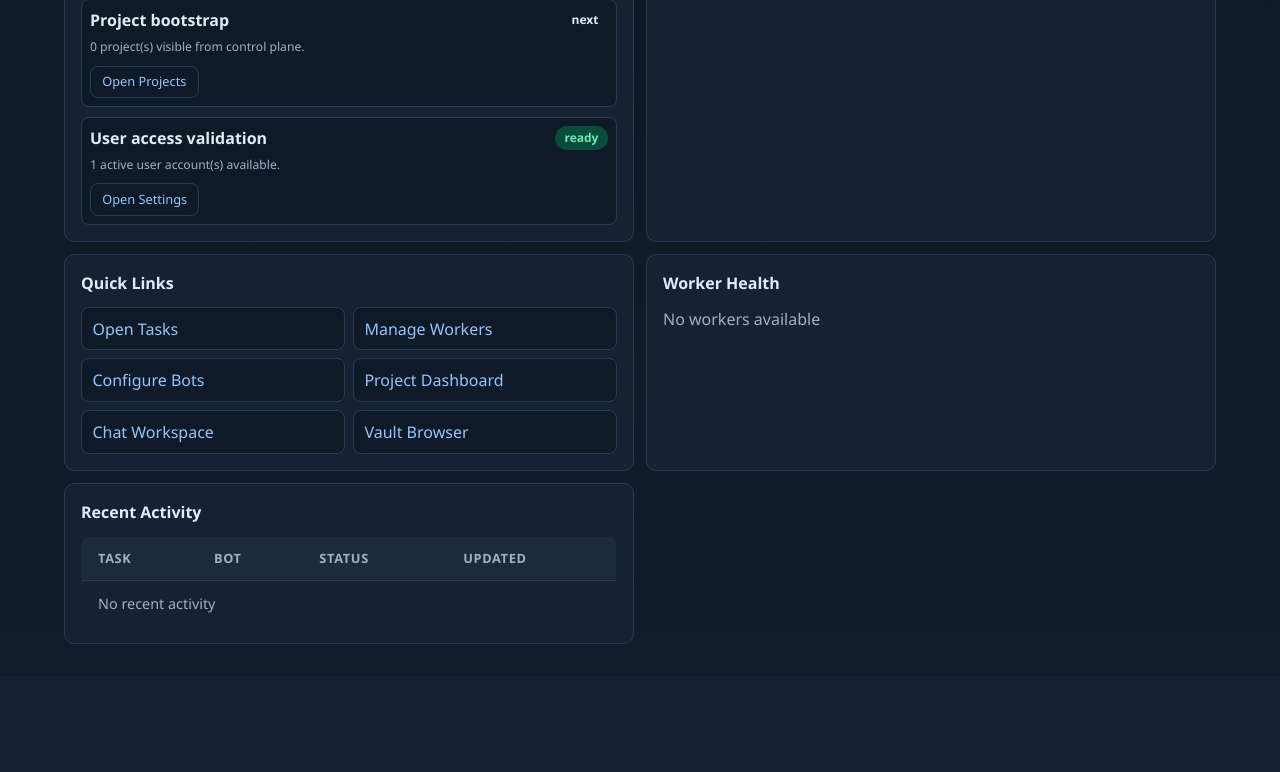
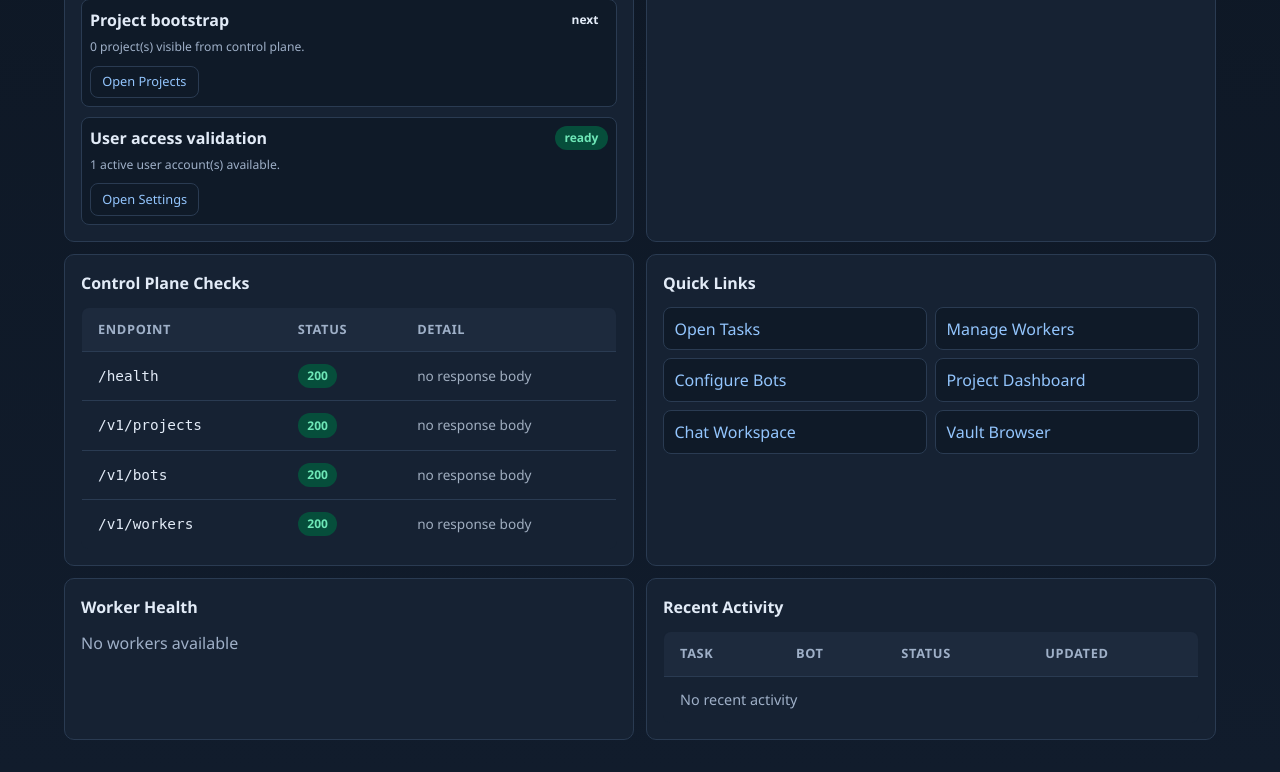
Before and after one commit to Jacobdrosol/NexusAI, a Flask app: page / in a window 1280 px wide. Shown: the part 1358-2130 px from the top of the page. Before the commit the page ends 2002 px from the top, so only its background shows below. Run offline with Flask 3, Linux system fonts and the light colour scheme; a user stored in the database is signed in; data comes from the database, SQL or seed files in the repository; tables that the repository leaves empty hold one stand-in row (values such as "Sample post"); data that the repository does not hold is empty; some libraries are stand-ins or nearby versions.

Commit message:
projects: fix detail page crash and surface CP checks
Fix the project detail page crash caused by undefined GitHub status fields reaching the template JSON renderer, so newly created projects open into the real configuration UI instead of a 500 error.

Normalize GitHub status and webhook event payloads in the dashboard route, harden the template against partial control-plane responses, and add a happy-path render regression for project detail.

Also ship the in-progress overview control-plane diagnostics panel so operators can see health versus authenticated /v1 endpoint failures directly in the app.

```diff
--- a/dashboard/app.py
+++ b/dashboard/app.py
@@ -106,6 +106,9 @@
         cp_bots = cp.list_bots()
         cp_projects = cp.list_projects()
         cp_tasks = cp.list_tasks()
+        cp_endpoint_checks = cp.probe_paths(
+            ["/health", "/v1/projects", "/v1/bots", "/v1/workers"]
+        )
         cp_auth_ok = (
             cp_workers is not None and cp_bots is not None and cp_projects is not None
         )
@@ -398,6 +401,7 @@
             setup_required_complete=setup_required_complete,
             setup_recommended_total=setup_recommended_total,
             setup_recommended_complete=setup_recommended_complete,
+            cp_endpoint_checks=cp_endpoint_checks,
         )
 
     @app.context_processor
--- a/dashboard/cp_client.py
+++ b/dashboard/cp_client.py
@@ -69,6 +69,37 @@
             f"Control plane request failed on {path}. "
             "Verify CONTROL_PLANE_URL reachability from dashboard container."
         )
+
+    def probe_paths(self, paths: List[str]) -> List[Dict[str, Any]]:
+        """Probe control-plane paths and return per-endpoint status details."""
+        results: List[Dict[str, Any]] = []
+        for path in paths:
+            url = f"{self.base_url}{path}"
+            try:
+                resp = requests.get(url, timeout=self.timeout, headers=self._headers())
+                detail = ""
+                try:
+                    detail = (resp.text or "")[:160].strip()
+                except Exception:
+                    detail = ""
+                results.append(
+                    {
+                        "path": path,
+                        "ok": 200 <= resp.status_code < 300,
+                        "status_code": resp.status_code,
+                        "detail": detail,
+                    }
+                )
+            except Exception as exc:
+                results.append(
+                    {
+                        "path": path,
+                        "ok": False,
+                        "status_code": None,
+                        "detail": str(exc),
+                    }
+                )
+        return results
 
     def _request(self, method: str, path: str, *, json: Any = None) -> Optional[Any]:
         url = f"{self.base_url}{path}"
--- a/dashboard/templates/index.html
+++ b/dashboard/templates/index.html
@@ -73,6 +73,36 @@
   </section>
 
   <section class="panel">
+    <h2 class="panel-title">Control Plane Checks</h2>
+    <table>
+      <thead><tr><th>Endpoint</th><th>Status</th><th>Detail</th></tr></thead>
+      <tbody>
+        {% for item in cp_endpoint_checks %}
+        <tr>
+          <td><code>{{ item.path }}</code></td>
+          <td>
+            {% if item.ok %}
+            <span class="badge badge-online">{{ item.status_code }}</span>
+            {% elif item.status_code %}
+            <span class="badge badge-error">{{ item.status_code }}</span>
+            {% else %}
+            <span class="badge badge-warning">error</span>
+            {% endif %}
+          </td>
+          <td style="font-size:0.85rem;color:#a0aec0;">
+            {% if item.detail %}
+            {{ item.detail }}
+            {% else %}
+            no response body
+            {% endif %}
+          </td>
+        </tr>
+        {% endfor %}
+      </tbody>
+    </table>
+  </section>
+
+  <section class="panel">
     <h2 class="panel-title">Quick Links</h2>
     <div class="quick-links">
       {% for q in quick_links %}
--- a/dashboard/templates/project_detail.html
+++ b/dashboard/templates/project_detail.html
@@ -184,8 +184,8 @@
     <div>
       <div><strong>Connection Flags</strong></div>
       <pre id="webhook-flags-pre" style="white-space:pre-wrap; margin-top:0.35rem;">{{ {
-  "connected": github_status.connected if github_status else false,
-  "has_webhook_secret": github_status.has_webhook_secret if github_status else false
+  "connected": github_status.get("connected", false) if github_status else false,
+  "has_webhook_secret": github_status.get("has_webhook_secret", false) if github_status else false
 } | tojson(indent=2) }}</pre>
     </div>
   </div>
```
Also changed, not shown: dashboard/routes/projects.py (+30 -2 lines), docs/GETTING_STARTED.md (+1 -0 lines), tests/test_dashboard_cp_client.py (+32 -0 lines), tests/test_dashboard_phase4_pages.py (+45 -0 lines).
